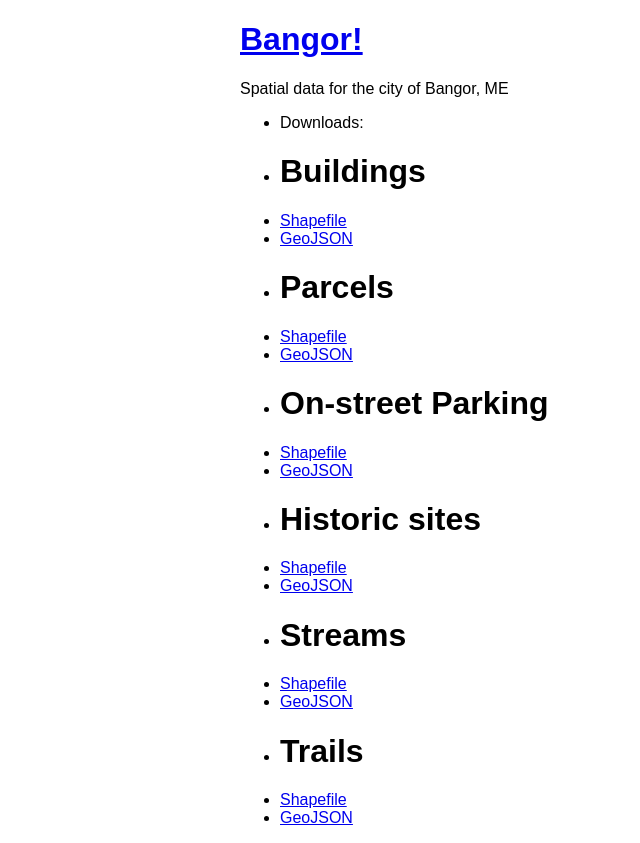
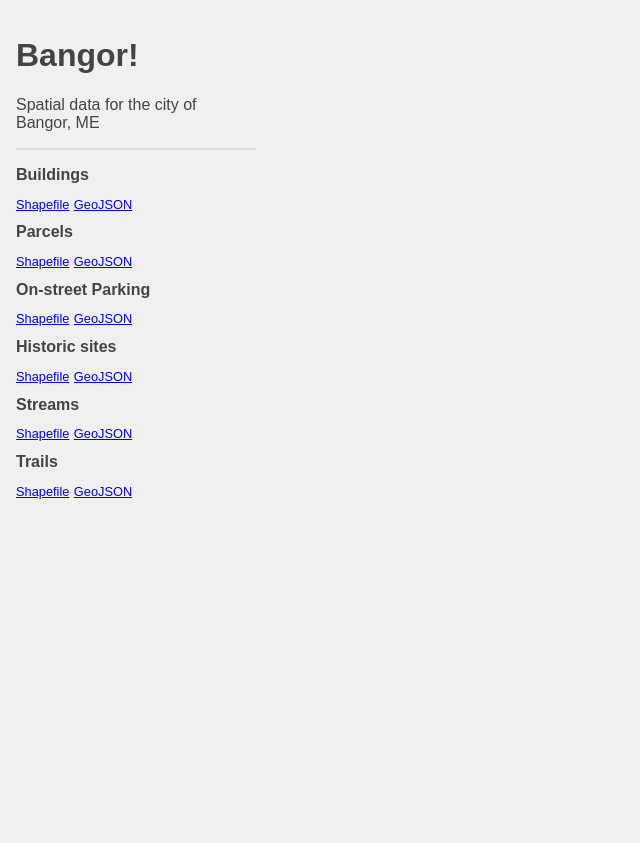
Before and after one commit to mainehackerclub/bangor, a plain HTML site: page index.html in a window 1280 px wide. Shown: the whole page, without its empty margins (0-640 px from the left). After the commit the page ends 800 px from the top, so only its background shows below. Drawn offline with nearby package versions, Linux system fonts and the light colour scheme.

Commit message:
Doesnt look atrocious. Yay!

```diff
--- a/css/main.css
+++ b/css/main.css
@@ -1,4 +1,33 @@
 body {
-  max-width: 50em;
-  margin: 0 auto;
+  background: #f0f0f0;
+  padding: 1em;
+  color: #444;
 }
+ul {
+  padding: 0;
+}
+li {
+  list-style-type: none;
+}
+h1.title a {
+  color: #444;
+  text-decoration: none;
+}
+nav {
+  max-width: 15em;
+}
+nav header {
+  border-bottom: 2px solid #ddd;
+}
+nav ul h1 {
+  font-size: 1rem;
+}
+nav li {
+  display: inline;
+}
+nav li.entry {
+  background: #fff;
+}
+nav li a {
+  font-size: 0.8rem;
+}
--- a/index.html
+++ b/index.html
@@ -18,10 +18,11 @@
   <body>
 
     <nav>
-      <h1><a href="/">Bangor!</a></h1>
-      <p>Spatial data for the city of Bangor, ME</p>
+      <header>
+        <h1 class="title"><a href="/">Bangor!</a></h1>
+        <p>Spatial data for the city of Bangor, ME</p>
+      </header>
       <ul>
-        <li class="head">Downloads:</li>
         <li class="entry">
           <h1>Buildings</h1>
           <li><a href="#">Shapefile</a></li>
```
Also changed, not shown: 1 other file.
